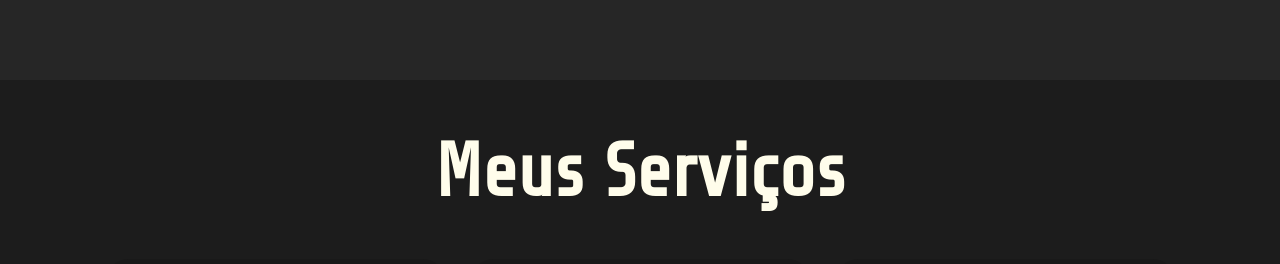
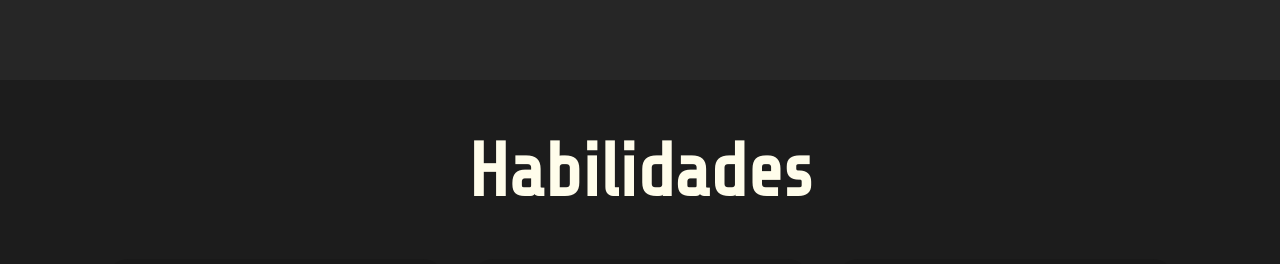
Before and after one commit to lucasgrborges/lucasgrborges.github.io, a plain HTML site: page index.html in a window 1280 px wide. Shown: the part 1520-1784 px from the top of the page. Drawn offline with Linux system fonts and the light colour scheme; files whose address does not match are found by name.

Commit message:
Update index.html

```diff
--- a/index.html
+++ b/index.html
@@ -83,7 +83,7 @@
         <section id="sessao3">
           <div class="container-services">
             <div class="title-services">
-              <h2>Meus Serviços</h2>
+              <h2>Habilidades</h2>
             </div>
             <div class="box">
 
```
